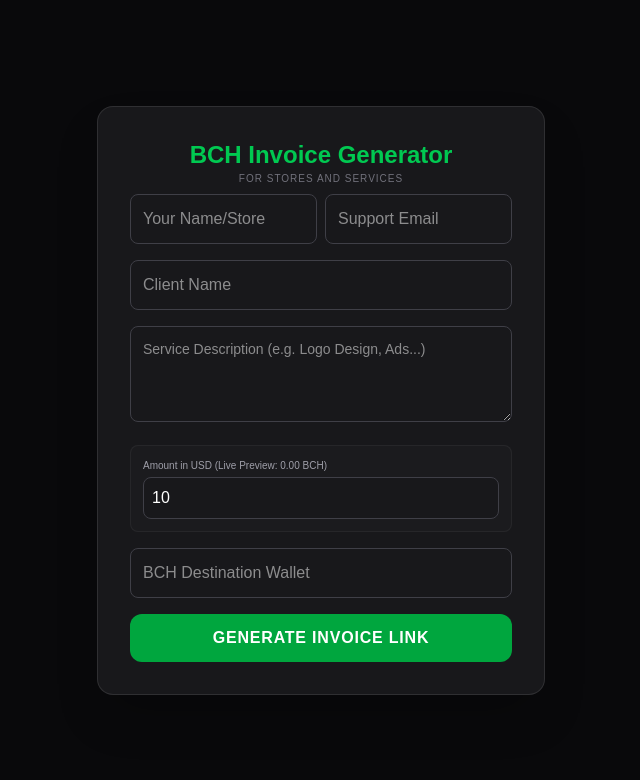
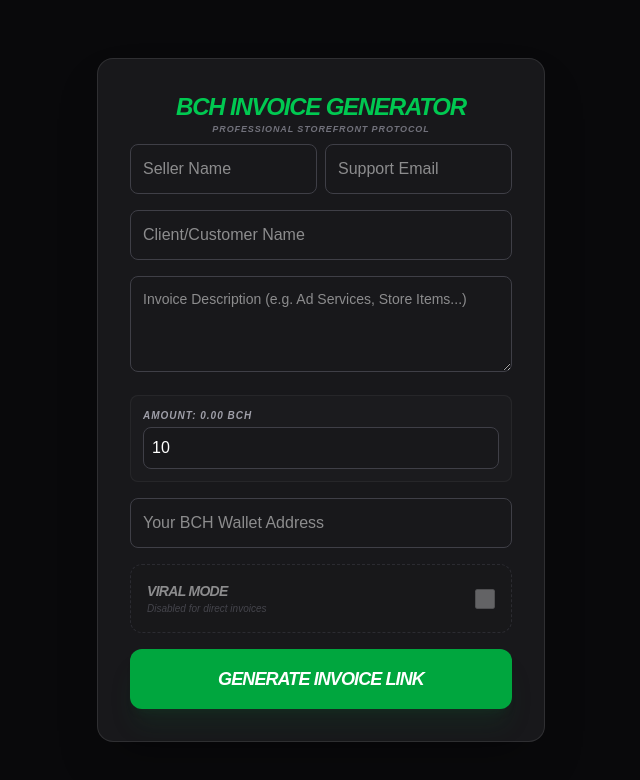
Before and after one commit to saleemm1/payonce-cash, a Next.js app: page /create/invoice in a window 1280 px wide. Shown: the top 780 px of the page, without its empty margins (319-959 px from the left). Built offline with nearby package versions, Linux system fonts and the light colour scheme; no server answers.

Commit message:
Update page.js

```diff
--- a/app/create/invoice/page.js
+++ b/app/create/invoice/page.js
@@ -1,6 +1,5 @@
 'use client';
 import { useState, useEffect } from 'react';
-
 export default function InvoiceGeneratorPage() {
   const [wallet, setWallet] = useState('');
   const [usdPrice, setUsdPrice] = useState(10);
@@ -11,6 +10,7 @@ export default function InvoiceGeneratorPage() {
   const [sellerEmail, setSellerEmail] = useState('');
   const [generatedLink, setGeneratedLink] = useState('');
   const [copied, setCopied] = useState(false);
+  const [enableAffiliate, setEnableAffiliate] = useState(false);
 
   useEffect(() => {
     const getBCH = async () => {
@@ -25,7 +25,7 @@ export default function InvoiceGeneratorPage() {
 
   const handleGenerate = (e) => {
     e.preventDefault();
-    const link = `${window.location.origin}/unlock?type=invoice&name=${encodeURIComponent(customerName)}&note=${encodeURIComponent(invoiceNote)}&usd=${usdPrice}&wallet=${wallet}&seller=${encodeURIComponent(sellerName)}&email=${encodeURIComponent(sellerEmail)}`;
+    const link = `${window.location.origin}/unlock?type=invoice&name=${encodeURIComponent(customerName)}&note=${encodeURIComponent(invoiceNote)}&usd=${usdPrice}&wallet=${wallet}&seller=${encodeURIComponent(sellerName)}&email=${encodeURIComponent(sellerEmail)}&aff=${enableAffiliate}`;
     setGeneratedLink(link);
   };
 
@@ -33,28 +33,25 @@ export default function InvoiceGeneratorPage() {
     <div className="min-h-screen bg-[#09090b] text-white flex flex-col items-center justify-center px-6 py-10">
       <form onSubmit={handleGenerate} className="w-full max-w-md bg-[#18181b] p-8 rounded-2xl border border-white/10 shadow-2xl space-y-4">
         <div className="text-center mb-2">
-          <h1 className="text-2xl font-bold text-green-500">BCH Invoice Generator</h1>
-          <p className="text-[10px] text-zinc-500 uppercase tracking-widest">For stores and services</p>
+          <h1 className="text-2xl font-bold text-green-500 uppercase italic tracking-tighter">BCH Invoice Generator</h1>
+          <p className="text-[9px] text-zinc-500 uppercase tracking-widest font-black italic">Professional Storefront Protocol</p>
         </div>
-
         <div className="grid grid-cols-2 gap-2">
-          <input required type="text" placeholder="Your Name/Store" onChange={(e)=>setSellerName(e.target.value)} className="p-3 bg-zinc-900 border border-zinc-700 rounded-lg text-white outline-none focus:border-green-500" />
+          <input required type="text" placeholder="Seller Name" onChange={(e)=>setSellerName(e.target.value)} className="p-3 bg-zinc-900 border border-zinc-700 rounded-lg text-white outline-none focus:border-green-500" />
           <input required type="email" placeholder="Support Email" onChange={(e)=>setSellerEmail(e.target.value)} className="p-3 bg-zinc-900 border border-zinc-700 rounded-lg text-white outline-none focus:border-green-500" />
         </div>
-
-        <input required type="text" placeholder="Client Name" onChange={(e)=>setCustomerName(e.target.value)} className="w-full p-3 bg-zinc-900 border border-zinc-700 rounded-lg text-white outline-none focus:border-green-500" />
-
-        <textarea placeholder="Service Description (e.g. Logo Design, Ads...)" onChange={(e)=>setInvoiceNote(e.target.value)} className="w-full p-3 bg-zinc-900 border border-zinc-700 rounded-lg text-white text-sm h-24 outline-none focus:border-green-500" />
-
+        <input required type="text" placeholder="Client/Customer Name" onChange={(e)=>setCustomerName(e.target.value)} className="w-full p-3 bg-zinc-900 border border-zinc-700 rounded-lg text-white outline-none focus:border-green-500" />
+        <textarea required placeholder="Invoice Description (e.g. Ad Services, Store Items...)" onChange={(e)=>setInvoiceNote(e.target.value)} className="w-full p-3 bg-zinc-900 border border-zinc-700 rounded-lg text-white text-sm h-24 outline-none focus:border-green-500" />
         <div className="p-3 bg-zinc-800/30 rounded-lg border border-white/5">
-          <label className="text-[10px] text-zinc-400 mb-1 block">Amount in USD (Live Preview: {bchPreview} BCH)</label>
+          <label className="text-[10px] text-zinc-400 mb-1 block uppercase font-black tracking-widest italic">Amount: {bchPreview} BCH</label>
           <input required type="number" step="0.01" value={usdPrice} onChange={(e) => setUsdPrice(e.target.value)} className="w-full p-2 bg-zinc-900 border border-zinc-700 rounded-lg text-white outline-none focus:border-green-500" />
         </div>
-
-        <input required type="text" placeholder="BCH Destination Wallet" onChange={(e) => setWallet(e.target.value)} className="w-full p-3 bg-zinc-900 border border-zinc-700 rounded-lg text-white outline-none focus:border-green-500" />
-
-        <button type="submit" className="w-full bg-green-600 hover:bg-green-500 py-3 rounded-xl font-bold transition-all uppercase tracking-wider">Generate Invoice Link</button>
-
+        <input required type="text" placeholder="Your BCH Wallet Address" onChange={(e) => setWallet(e.target.value)} className="w-full p-3 bg-zinc-900 border border-zinc-700 rounded-lg text-white outline-none focus:border-green-500" />
+        <div className="bg-zinc-900/50 p-4 rounded-xl border border-dashed border-zinc-700 flex items-center justify-between opacity-50">
+          <div><h3 className="text-sm font-bold uppercase italic tracking-tighter">Viral Mode</h3><p className="text-[10px] text-zinc-500 italic">Disabled for direct invoices</p></div>
+          <input type="checkbox" disabled checked={enableAffiliate} className="w-5 h-5 accent-zinc-500" />
+        </div>
+        <button type="submit" className="w-full bg-green-600 hover:bg-green-500 py-4 rounded-xl font-black transition-all uppercase italic tracking-tighter text-lg shadow-xl shadow-green-900/20">Generate Invoice Link</button>
         {generatedLink && (
           <div className="mt-4 p-3 bg-black rounded-lg border border-green-500/30 flex gap-2">
             <input readOnly value={generatedLink} className="flex-1 bg-zinc-900 p-2 text-[10px] rounded border border-zinc-800 outline-none text-zinc-400" />
```
